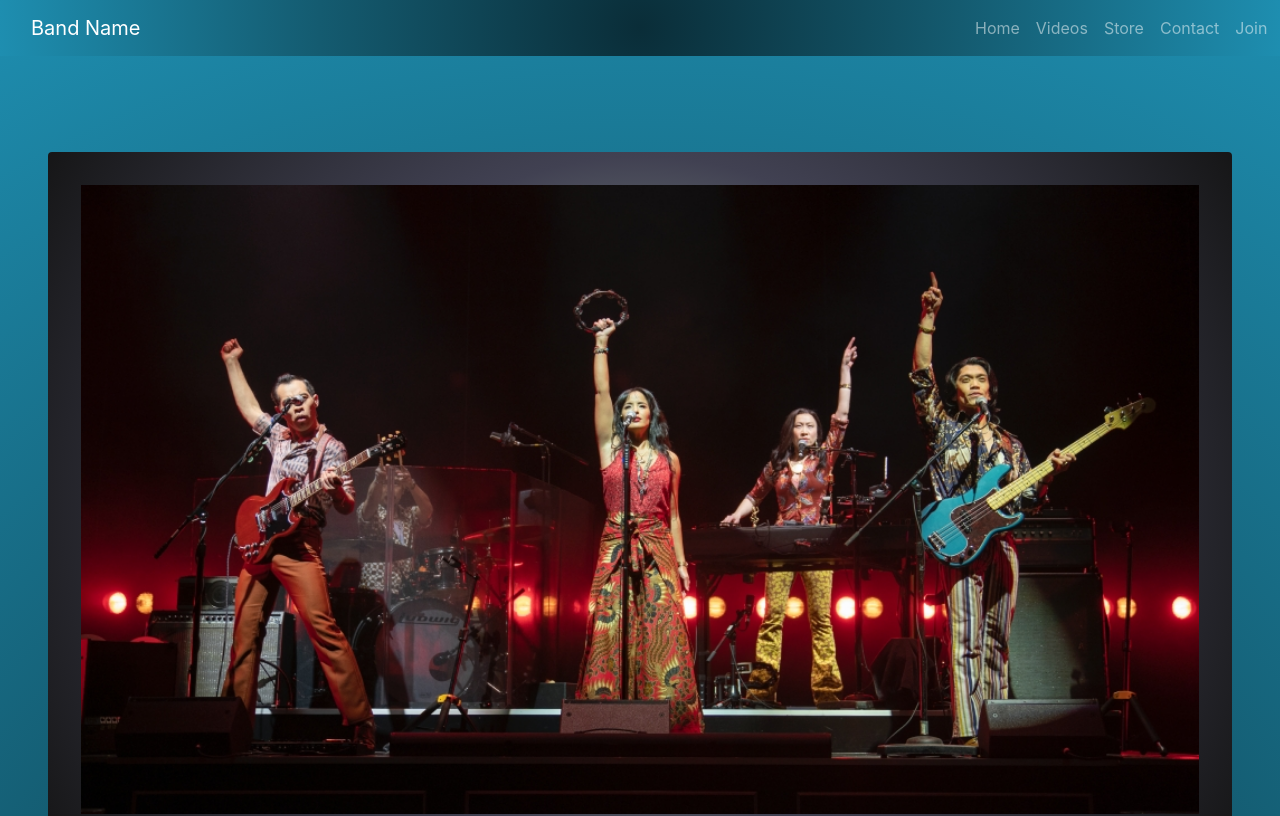
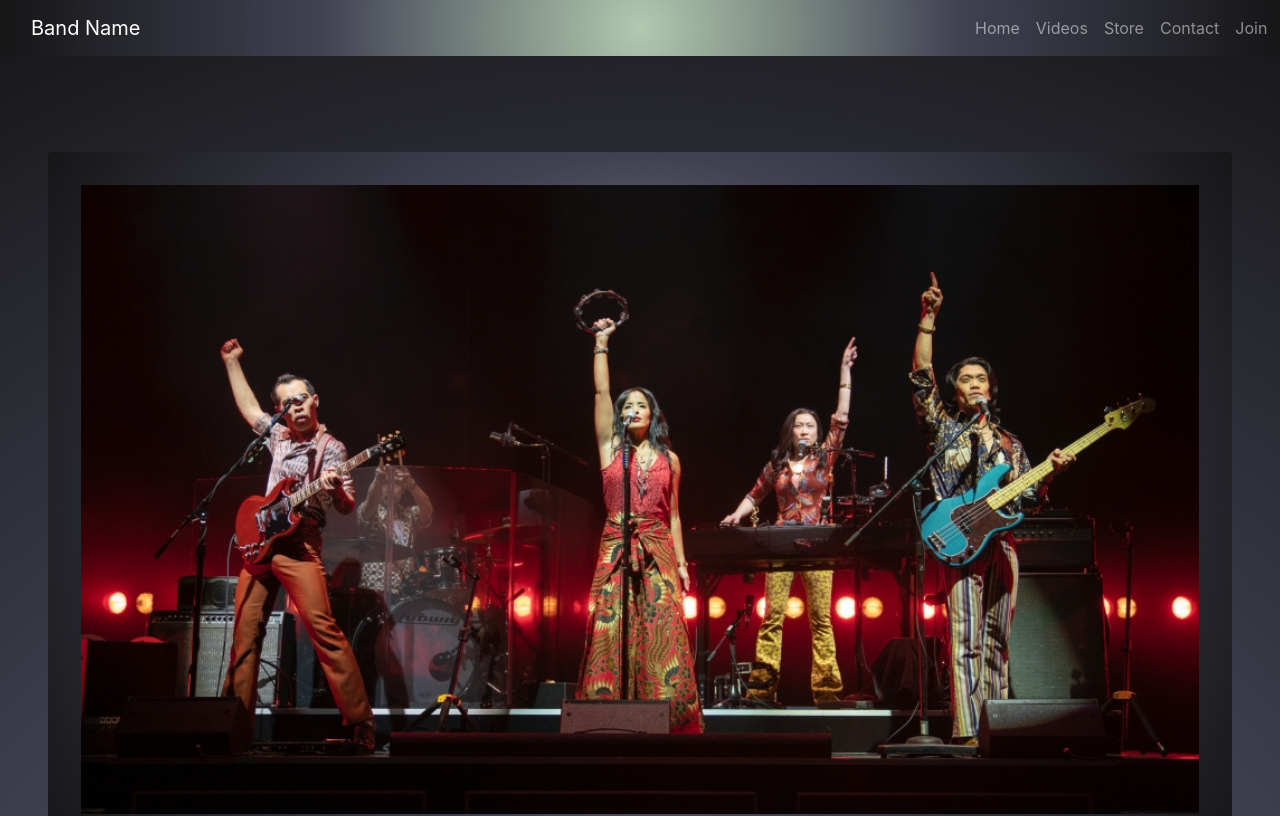
Before and after one commit to luckyian/fortressofthebear, a React (Create React App) app: page / in a window 1280 px wide. Shown: the top 816 px of the page. Built offline with nearby package versions, Linux system fonts and the light colour scheme; the HTML template or start-up script is replaced by a standard one.

Commit message:
Changed the overall background to a black based color gradient

```diff
--- a/src/App.css
+++ b/src/App.css
@@ -33,5 +33,5 @@
 }
 .mystyle {
 /* background: radial-gradient(circle, #1a6e27, #083d10 ); */
-background: radial-gradient(circle, #0a2d38, #145b70, #1e8eb0);
+background: radial-gradient(circle, #b0c9af, #414152, #161617);
 }
--- a/src/components/Navbar/style.css
+++ b/src/components/Navbar/style.css
@@ -8,7 +8,7 @@ nav.navbar.navbar-default {
 
 .navitext{
   /* background: seashell; */
-  background: radial-gradient(circle, #0a2d38, #145b70, #1e8eb0);
+  background: radial-gradient(circle, #b0c9af, #414152, #161617);
 }
 
 .text{
```
